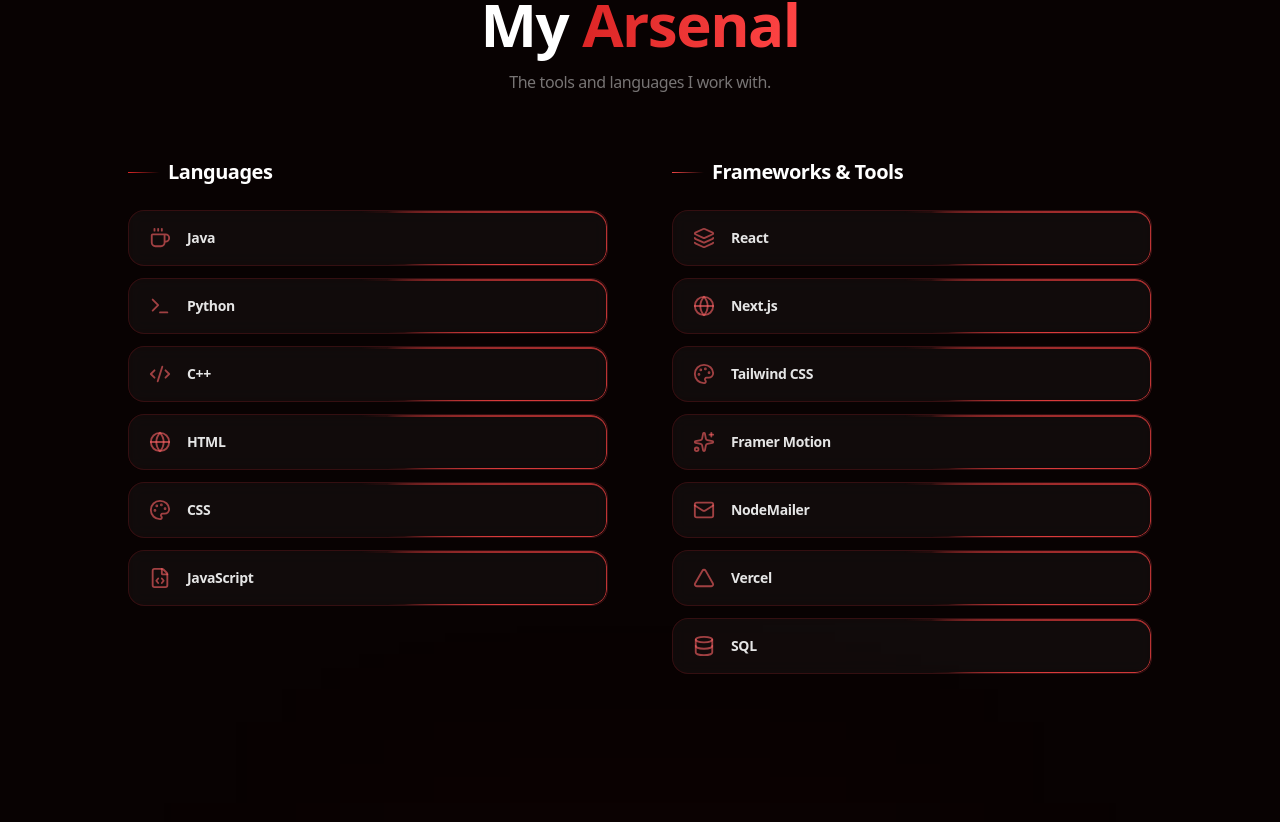
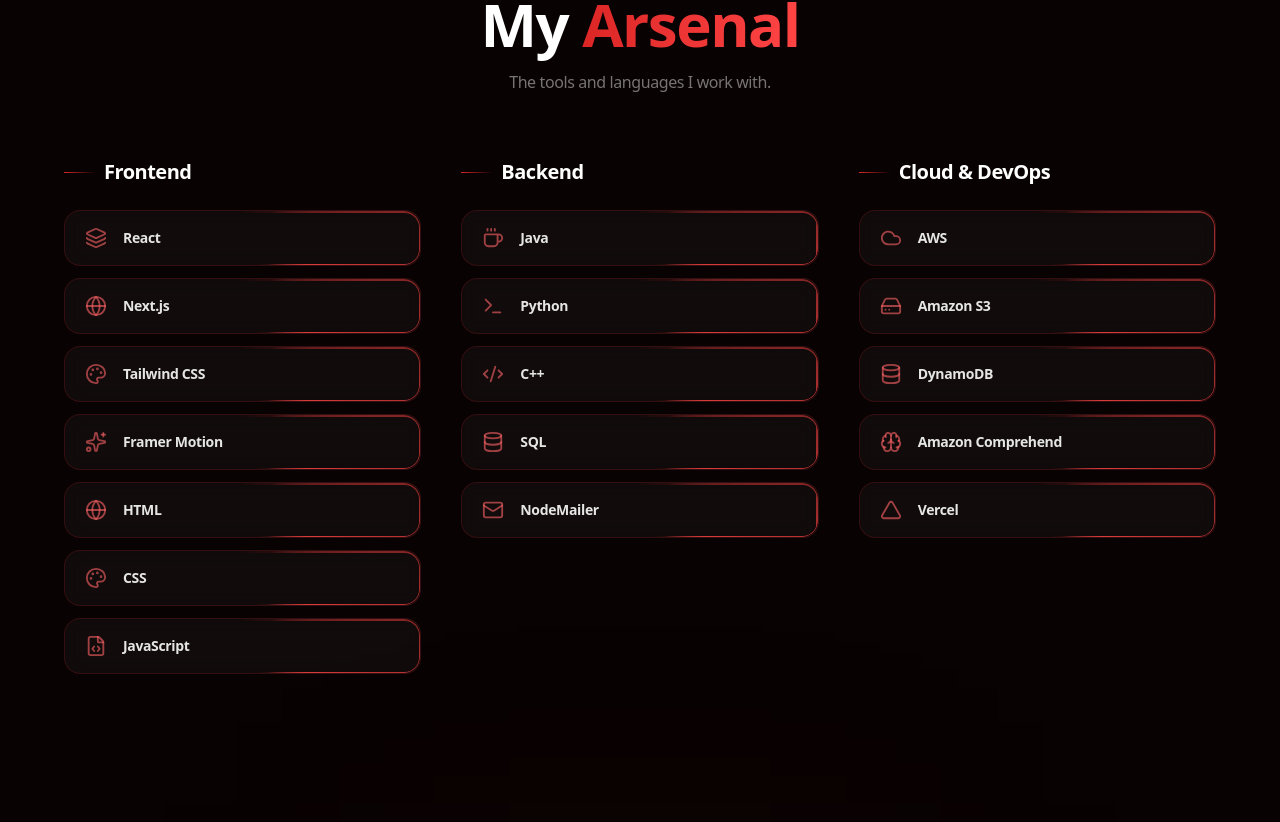
Before and after one commit to Bunz42/bunz-portfolio, a Next.js app: page / in a window 1280 px wide. Shown: the part 1778-2600 px from the top of the page. Built offline with nearby package versions, Linux system fonts and the light colour scheme.

Commit message:
Altered my tech stacks, added insight-forge project

```diff
--- a/src/components/Projects.tsx
+++ b/src/components/Projects.tsx
@@ -4,6 +4,13 @@
 import ProjectCard from "./ProjectCard";
 
 const projects = [
+    {
+        title: "Insight-Forge",
+        description:
+            "A serverless, AI-powered dashboard for analyzing customer feedback. Upload CSVs of customer reviews, process them through Amazon Comprehend for sentiment analysis and key phrase extraction, and visualize churn risk in a sleek dark-mode dashboard.",
+        tags: ["Next.js", "React", "Tailwind CSS", "TypeScript", "AWS", "Amazon Comprehend", "Amazon S3", "DynamoDB"],
+        href: "https://github.com/Bunz42/insight-forge",
+    },
     {
         title: "Xi Yang Yang Renovation Site",
         description:
--- a/src/components/TechStack.tsx
+++ b/src/components/TechStack.tsx
@@ -2,14 +2,18 @@
 
 import { motion } from "framer-motion";
 import {
+    Brain,
+    Cloud,
     Code2,
     Coffee,
     Database,
     FileCode,
     Globe,
+    HardDrive,
     Layers,
     Mail,
     Palette,
+    Server,
     Sparkles,
     Terminal,
     Triangle,
@@ -20,37 +24,61 @@
     icon: React.ReactNode;
 }
 
-const languages: TechItem[] = [
-    { name: "Java", icon: <Coffee size={22} /> },
-    { name: "Python", icon: <Terminal size={22} /> },
-    { name: "C++", icon: <Code2 size={22} /> },
-    { name: "HTML", icon: <Globe size={22} /> },
-    { name: "CSS", icon: <Palette size={22} /> },
-    { name: "JavaScript", icon: <FileCode size={22} /> },
-];
+interface TechCategory {
+    title: string;
+    items: TechItem[];
+}
 
-const frameworks: TechItem[] = [
+const categories: TechCategory[] = [
+    {
+        title: "Frontend",
+        items: [
             { name: "React", icon: <Layers size={22} /> },
             { name: "Next.js", icon: <Globe size={22} /> },
             { name: "Tailwind CSS", icon: <Palette size={22} /> },
             { name: "Framer Motion", icon: <Sparkles size={22} /> },
+            { name: "HTML", icon: <Globe size={22} /> },
+            { name: "CSS", icon: <Palette size={22} /> },
+            { name: "JavaScript", icon: <FileCode size={22} /> },
+        ],
+    },
+    {
+        title: "Backend",
+        items: [
+            { name: "Java", icon: <Coffee size={22} /> },
+            { name: "Python", icon: <Terminal size={22} /> },
+            { name: "C++", icon: <Code2 size={22} /> },
+            { name: "SQL", icon: <Database size={22} /> },
             { name: "NodeMailer", icon: <Mail size={22} /> },
+        ],
+    },
+    {
+        title: "Cloud & DevOps",
+        items: [
+            { name: "AWS", icon: <Cloud size={22} /> },
+            { name: "Amazon S3", icon: <HardDrive size={22} /> },
+            { name: "DynamoDB", icon: <Database size={22} /> },
+            { name: "Amazon Comprehend", icon: <Brain size={22} /> },
             { name: "Vercel", icon: <Triangle size={22} /> },
-    { name: "SQL", icon: <Database size={22} /> },
+        ],
+    },
 ];
 
 function TechCard({
     item,
     index,
-    fromLeft,
+    colIndex,
 }: {
     item: TechItem;
     index: number;
-    fromLeft: boolean;
+    colIndex: number;
 }) {
+    // Alternate slide direction per column
+    const fromX = colIndex % 2 === 0 ? -60 : 60;
+
     return (
         <motion.div
-            initial={{ opacity: 0, x: fromLeft ? -60 : 60 }}
+            initial={{ opacity: 0, x: fromX }}
             whileInView={{ opacity: 1, x: 0 }}
             viewport={{ once: true, margin: "-40px" }}
             transition={{
@@ -74,7 +102,7 @@
 export default function TechStack() {
     return (
         <section id="skills" className="relative py-24 md:py-32 px-6">
-            <div className="max-w-5xl mx-auto relative z-10">
+            <div className="max-w-6xl mx-auto relative z-10">
                 {/* Section header */}
                 <motion.div
                     initial={{ opacity: 0, y: 20 }}
@@ -97,55 +125,32 @@
                     </p>
                 </motion.div>
 
-                {/* Two-column grid */}
-                <div className="grid grid-cols-1 md:grid-cols-2 gap-12 md:gap-16">
-                    {/* Languages column */}
-                    <div>
+                {/* Three-column grid */}
+                <div className="grid grid-cols-1 md:grid-cols-3 gap-12 md:gap-10">
+                    {categories.map((category, colIndex) => (
+                        <div key={category.title}>
                             <motion.h3
-                            initial={{ opacity: 0, x: -30 }}
-                            whileInView={{ opacity: 1, x: 0 }}
+                                initial={{ opacity: 0, y: -10 }}
+                                whileInView={{ opacity: 1, y: 0 }}
                                 viewport={{ once: true }}
-                            transition={{ duration: 0.4 }}
+                                transition={{ duration: 0.4, delay: colIndex * 0.1 }}
                                 className="text-lg md:text-xl font-bold tracking-tight text-white mb-6 flex items-center gap-2"
                             >
                                 <span className="w-8 h-px bg-gradient-to-r from-accent to-transparent" />
-                            Languages
+                                {category.title}
                             </motion.h3>
                             <div className="flex flex-col gap-3">
-                            {languages.map((item, i) => (
+                                {category.items.map((item, i) => (
                                     <TechCard
                                         key={item.name}
                                         item={item}
                                         index={i}
-                                    fromLeft={true}
+                                        colIndex={colIndex}
                                     />
                                 ))}
                             </div>
                         </div>
-
-                    {/* Frameworks & Tools column */}
-                    <div>
-                        <motion.h3
-                            initial={{ opacity: 0, x: 30 }}
-                            whileInView={{ opacity: 1, x: 0 }}
-                            viewport={{ once: true }}
-                            transition={{ duration: 0.4 }}
-                            className="text-lg md:text-xl font-bold tracking-tight text-white mb-6 flex items-center gap-2"
-                        >
-                            <span className="w-8 h-px bg-gradient-to-r from-accent-light to-transparent" />
-                            Frameworks & Tools
-                        </motion.h3>
-                        <div className="flex flex-col gap-3">
-                            {frameworks.map((item, i) => (
-                                <TechCard
-                                    key={item.name}
-                                    item={item}
-                                    index={i}
-                                    fromLeft={false}
-                                />
                     ))}
-                        </div>
-                    </div>
                 </div>
             </div>
         </section>
```
Lines whose indentation alone changed are shown as unchanged.
